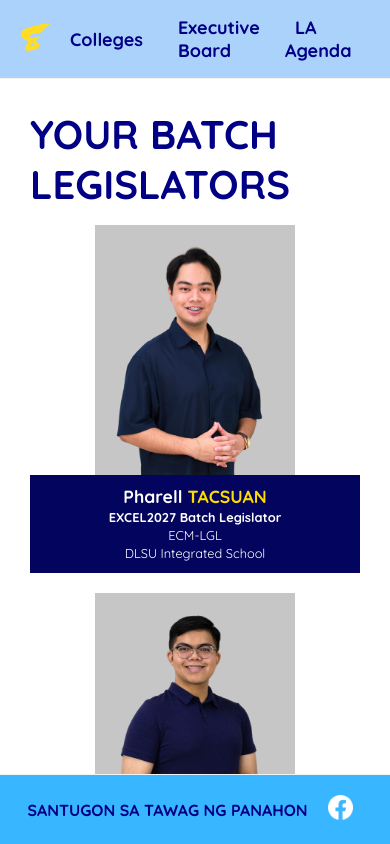
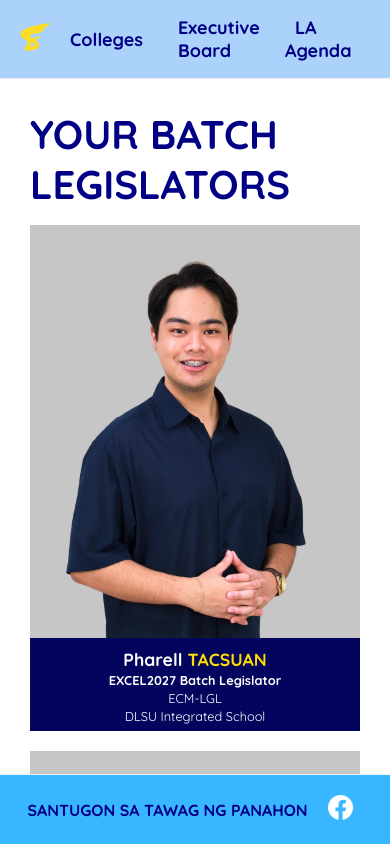
Before and after one commit to manoloenriquez/derecho39, a React (Create React App) app in the folder derecho-39/: page /la in a window 390 px wide. Built offline with nearby package versions, Linux system fonts and the light colour scheme.

Commit message:
mobiletest3
a

```diff
--- a/derecho-39/src/la.css
+++ b/derecho-39/src/la.css
@@ -46,7 +46,7 @@
   grid-template-columns: repeat(4, minmax(200px, 1fr));
   gap: 30px;
   justify-items: center; /* Center each card horizontally */
-  align-items: center; /* Center each card vertically */
+  align-items: start; /* Align each card to the top */
 }
 
 /* Styling for each legislator card */
@@ -59,6 +59,7 @@
   overflow: hidden;
   width: 100%;
   max-height: 60vh;
+  max-width: 250px; /* Set max-width for consistency */
 }
 
 /* Image styling to ensure it is centered */
@@ -66,7 +67,7 @@
   width: 100%;
   height: auto;
   display: block;
-  object-fit: cover;
+  object-fit: contain; /* Ensure the full image is shown without cropping */
 }
 
 /* Center text in info box */
@@ -139,6 +140,7 @@
 
   .legislator-card {
     width: 100%; /* Full width for each card */
+    max-width: none; /* Remove max width on mobile */
   }
 
   .title {
@@ -148,7 +150,8 @@
   /* Ensure image takes full width and adjusts properly for mobile */
   .legislator-photo img {
     width: 100%;
-    max-height: 250px; /* Set a reasonable max height on mobile */
-    object-fit: cover;
+    height: auto; /* Automatically adjust height to avoid cropping */
+    max-height: none; /* Allow full image height */
+    object-fit: contain; /* Ensure the full image is visible without cropping */
   }
 }
```
